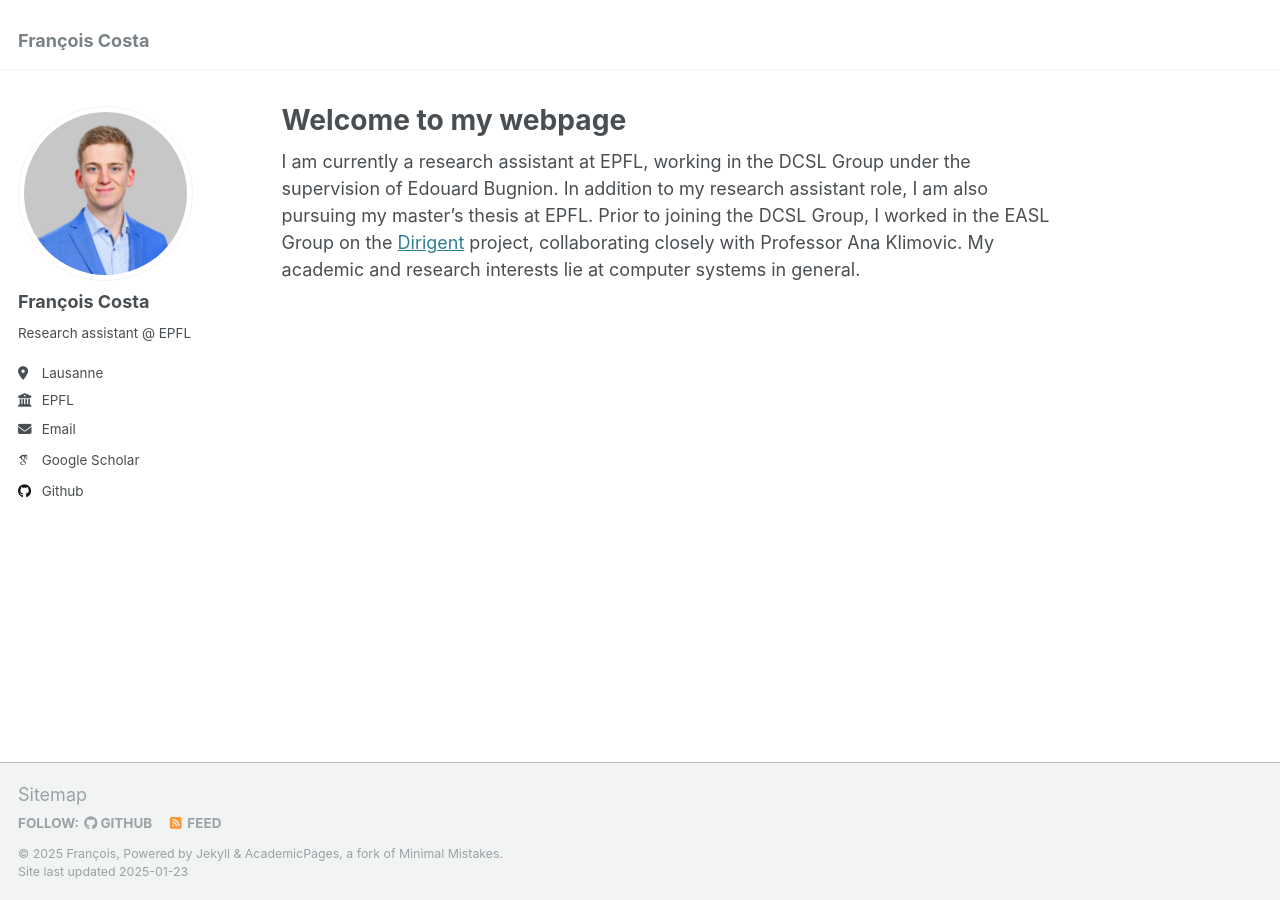
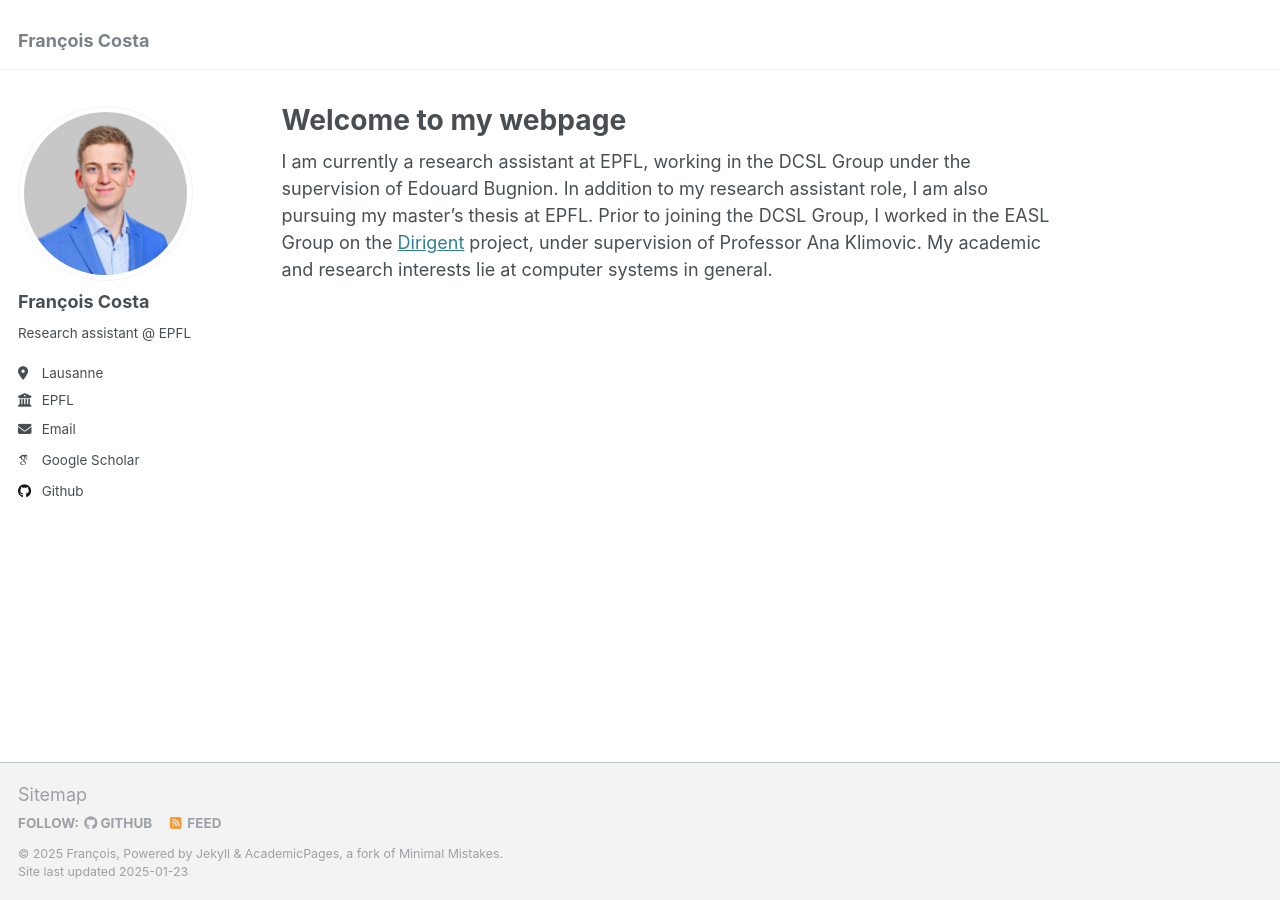
Before and after one commit to francois141/francois141.github.io, a Jekyll site: the page built from _pages/about.md, in a window 1280 px wide. Built offline with Jekyll 4.4.1, drawn with Linux system fonts in a browser that asks for light colours; some web fonts are replaced.

Commit message:
tmp changes

```diff
--- a/_pages/about.md
+++ b/_pages/about.md
@@ -8,4 +8,4 @@ redirect_from:
 ---
 
 
-I am currently a research assistant at EPFL, working in the DCSL Group under the supervision of Edouard Bugnion. In addition to my research assistant role, I am also pursuing my master’s thesis at EPFL. Prior to joining the DCSL Group, I worked in the EASL Group on the [Dirigent](https://github.com/eth-easl/dirigent) project, collaborating closely with Professor Ana Klimovic. My academic and research interests lie at computer systems in general.
+I am currently a research assistant at EPFL, working in the DCSL Group under the supervision of Edouard Bugnion. In addition to my research assistant role, I am also pursuing my master’s thesis at EPFL. Prior to joining the DCSL Group, I worked in the EASL Group on the [Dirigent](https://github.com/eth-easl/dirigent) project, under supervision of Professor Ana Klimovic. My academic and research interests lie at computer systems in general.
```
